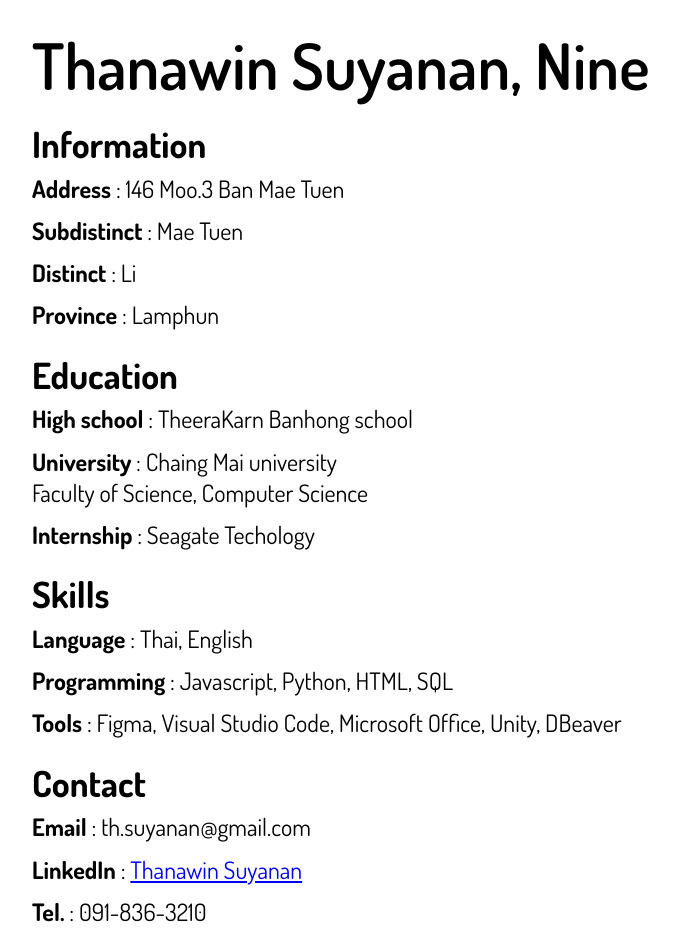
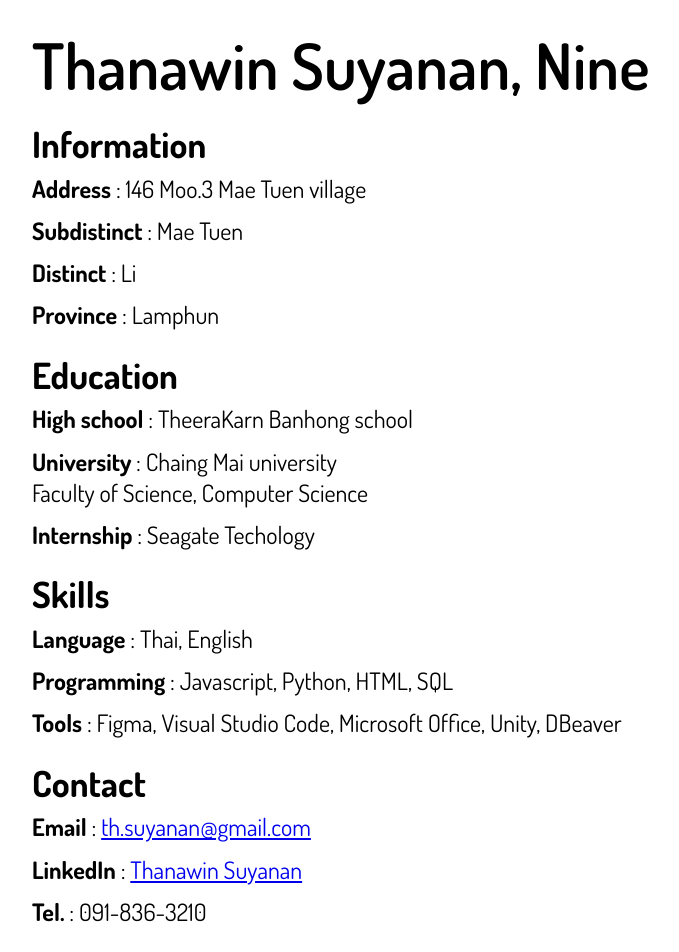
Before and after one commit to 9sThana/my-profile, a React (Vite) app: page /about in a window 1280 px wide. Shown: the top 952 px of the page, without its empty margins (38-717 px from the left). Built offline with nearby package versions, Linux system fonts and the light colour scheme.

Commit message:
file change
replace with new resume

```diff
--- a/src/component/About.jsx
+++ b/src/component/About.jsx
@@ -16,7 +16,7 @@ function About() {
             <h2 className="tags">Information</h2>
             <div className="subtags">
               <a>
-                <b>Address</b> : 146 Moo.3 Ban Mae Tuen
+                <b>Address</b> : 146 Moo.3 Mae Tuen village
               </a>
             </div>
             <div className="subtags">
@@ -68,7 +68,8 @@ function About() {
             </div>
             <div className="subtags">
               <a>
-                <b>Tools</b> : Figma, Visual Studio Code, Microsoft Office, Unity, DBeaver
+                <b>Tools</b> : Figma, Visual Studio Code, Microsoft Office,
+                Unity, DBeaver
               </a>
             </div>
           </div>
@@ -76,7 +77,10 @@ function About() {
             <h2 className="tags">Contact</h2>
             <div className="subtags">
               <a>
-                <b>Email</b> : <a>th.suyanan@gmail.com</a>
+                <b>Email</b> :{" "}
+                <a className="link" href="mailto:th.suyanan@gmail.com">
+                  th.suyanan@gmail.com
+                </a>
               </a>
             </div>
             <div className="subtags">
```
Also changed, not shown: 1 other file (tests, documents, lock files or other folders).
